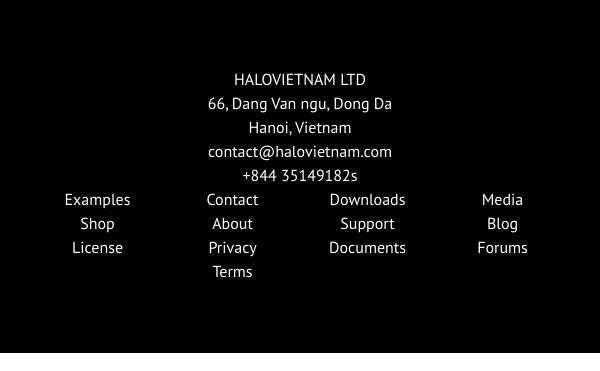
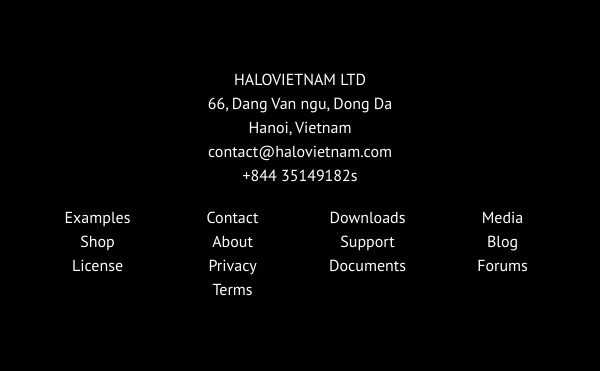
Before and after one commit to lamiaakter05/tinyone, a plain HTML site: page index.html in a window 600 px wide. Shown: the part 1537-1908 px from the top of the page. Drawn offline with Linux system fonts and the light colour scheme.

Commit message:
Add files via upload

```diff
--- a/css/media.css
+++ b/css/media.css
@@ -1,13 +1,16 @@
 /* Extra small devices (portrait phones, less than 576px)*/
 @media (max-width: 575.98px) {
+       /*common css start*/
+       body{
+              padding-top: 89px !important;
+       }
      /*common padding*/
-     body{
-       padding-top: 89px;
-     }
+
        .c_padding{
                padding-top: 50px ;
                padding-bottom: 70px;
        }
+       /*common padding end*/
        /*header start*/
        header{
               padding: 10px 0;
@@ -108,20 +111,20 @@
               margin-top: 40px;
        }
 
-
-
 }
 
 /* Small devices (landscape phones, 576px and up)*/
 @media (min-width: 576px) and (max-width: 767.98px) {
+       /*common css start*/
+       body{
+           padding-top: 89px !important;
+       }
        /*common padding*/
-       body{
-              padding-top: 89px;
-       }
          .c_padding{
                padding-top: 50px ;
                padding-bottom: 70px;
        }
+       /*common padding end*/
        /*header start*/
        .menu ul li a{
               font-size: 20px;
@@ -210,6 +213,9 @@
        footer{
               padding-bottom: 70px;
        }
+       address {
+              padding-bottom: 18px;
+       }
        .f_1 address{
               margin-bottom: 40px;
               text-align: center;
--- a/css/style.css
+++ b/css/style.css
@@ -1,8 +1,8 @@
 /*common css start*/
 
 body{
+	font-family: "PT Sans", sans-serif;
 	padding-top: 109px;
-	font-family: "PT Sans", sans-serif;
 	font-size: 16px;
 	font-weight: 400;
 	color:#898989 ;
--- a/index.html
+++ b/index.html
@@ -15,6 +15,7 @@
     <link rel="stylesheet" href="css/style.css">
     <link rel="stylesheet" href="css/media.css">
   </head>
+  <body>
     <!--header start-->
     <header class="fixed-top">
       <div class="container">
@@ -117,6 +118,7 @@
             <img class="img-fluid" src="images/mobile.png" alt="tinyone">
           </div>
           </div>
+
         </div>
       </div>
       <!--item end-->
@@ -239,7 +241,6 @@
              </div>
             </div>
            <!--single item end-->
-            <!--single item start-->
            <div class="col-lg-4 col-md-6 col-sm-6 f_item">
            <div class="row">
              <div class="col-lg-3 col-md-3">
@@ -256,7 +257,7 @@
              </div>
              </div>
            <!--single item end-->
-            <!--single item start-->
+           <!--single item end-->
            <div class="col-lg-4 col-md-6 col-sm-6 f_item">
            <div class="row">
              <div class="col-lg-3 col-md-3">
@@ -273,7 +274,7 @@
              </div>
              </div>
            <!--single item end-->
-         </div>
+
       </div>
     </div>
   </section>
@@ -331,7 +332,7 @@
     <footer>
       <div class="container" id="footer">
         <div class="row">
-          <div class="col-lg-4 col-md-4 col-sm-12 col-12">
+          <div class="col-lg-4 col-md-4 col-sm-12 col-12 ">
             <div class="f_1">
               <address class="mb-0">HALOVIETNAM LTD<br>
                66, Dang Van ngu, Dong Da<br>
@@ -372,12 +373,10 @@
           </div>
         </div>
       </div>
+    </div>
     </footer>
 
   <!--footer end-->
-
-
-  <body>
 
     <script src="js/bootstrap.bundle.min.js"></script>
     <script src="js/script.js"></script>
```
Lines whose indentation alone changed are shown as unchanged.
